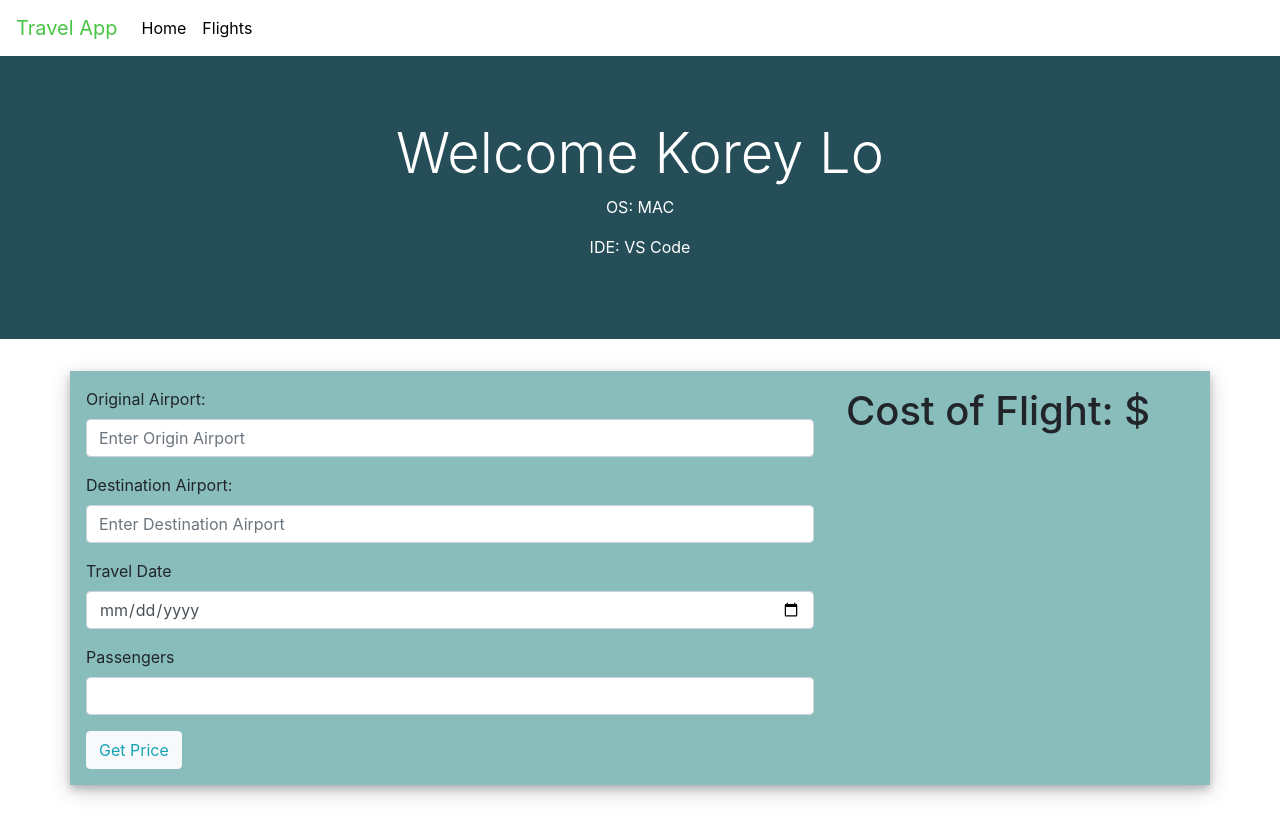
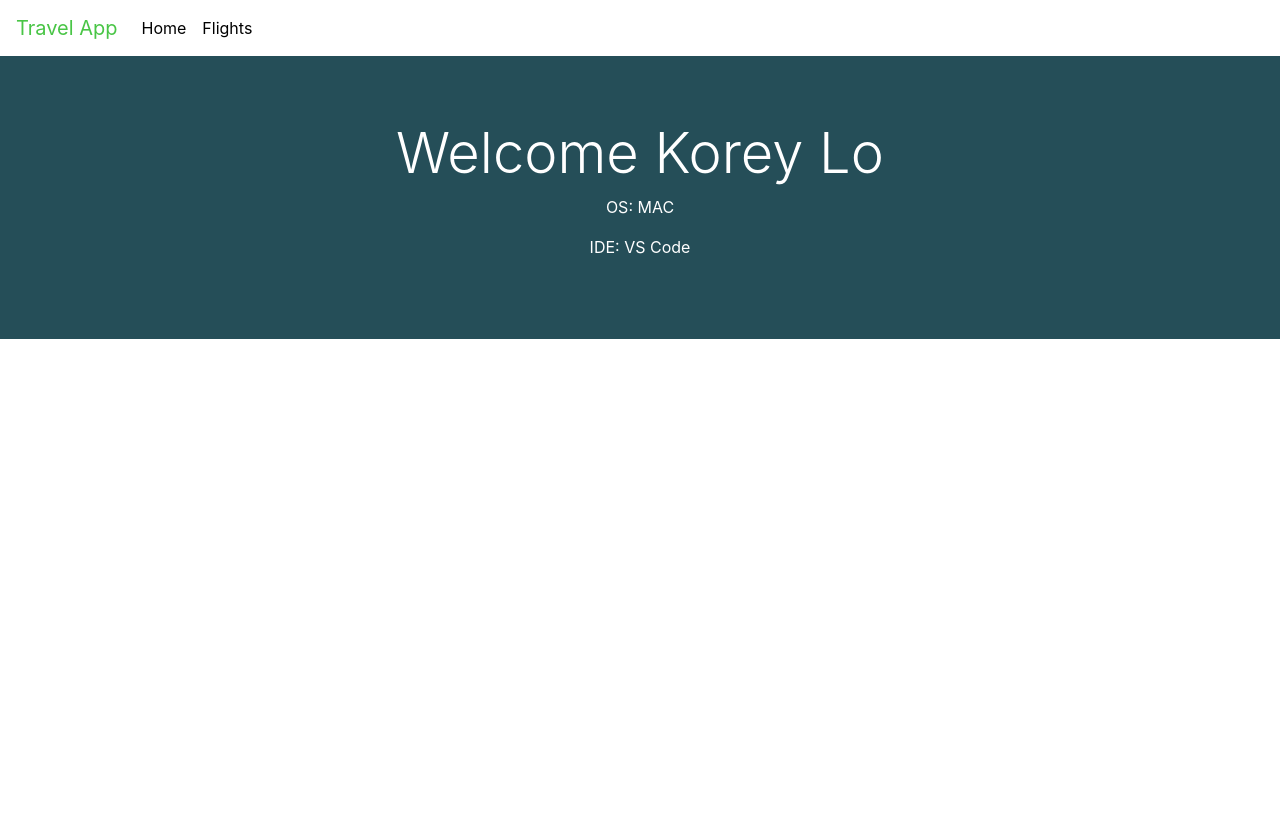
Before and after one commit to koreylo9/CSC463, an Angular app: page / in a window 1280 px wide. After the commit the page ends 800 px from the top, so only its background shows below. Built offline with nearby package versions, Linux system fonts and the light colour scheme.

Commit message:
added angular routing module

```diff
--- a/src/app/app.component.html
+++ b/src/app/app.component.html
@@ -10,7 +10,7 @@
         <a class="nav-link" href="#">Home <span class="sr-only">(current)</span></a>
       </li>
       <li class="nav-item">
-        <a class="nav-link" href="#">Flights</a>
+        <a class="nav-link" [routerLink]="['travelRequest']">Flights</a>
       </li>
     </ul>
   </div>
@@ -26,4 +26,4 @@
 
 
 
-  <app-travel-request></app-travel-request>
+  <router-outlet></router-outlet>
```
Also changed, not shown: src/app/app.module.ts (+7 -1 lines).
